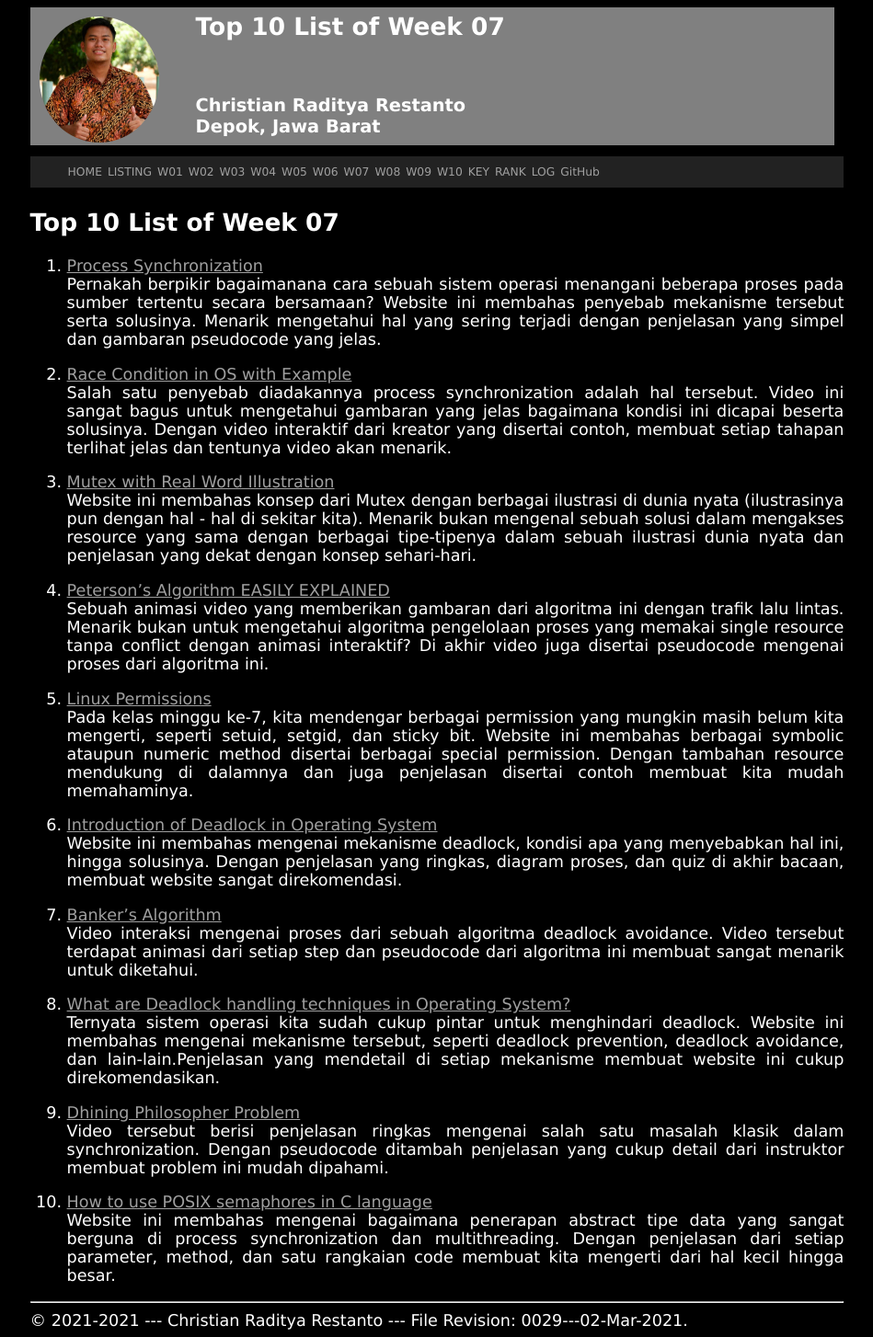
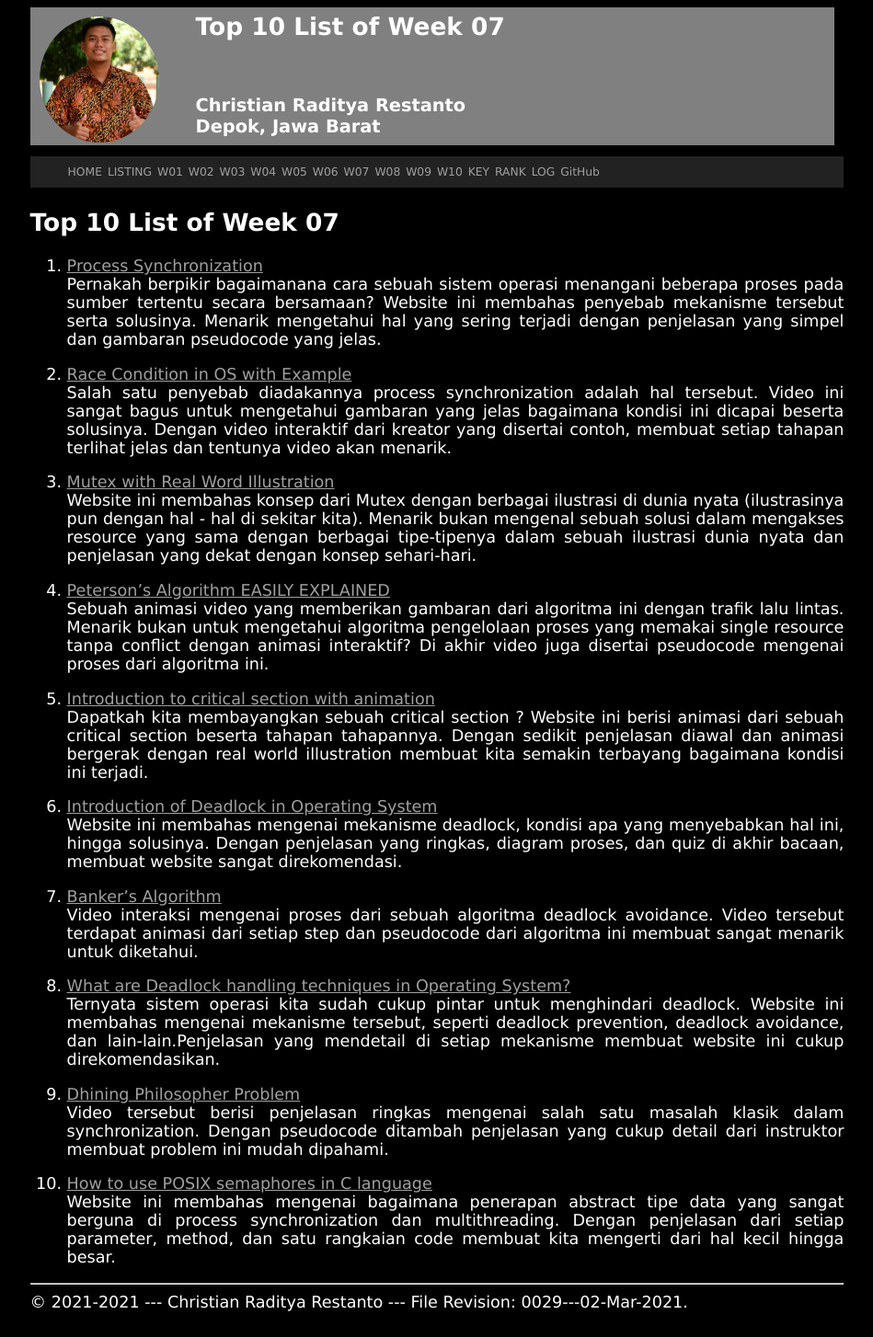
Before and after one commit to radityarestan/os211, a Jekyll site: the page built from w07.md, in a window 1280 px wide. Shown: the whole page at 92% size, without its empty margins (165-1114 px from the left). Built offline with Jekyll 4.4.1, drawn with Linux system fonts in a browser that asks for light colours; our own code applies the rules of GitHub Pages for plain Markdown files.

Commit message:
OS211 radityarestan

```diff
--- a/w07.md
+++ b/w07.md
@@ -18,8 +18,8 @@ dalam sebuah ilustrasi dunia nyata dan penjelasan yang dekat dengan konsep sehar
 4. [Peterson's Algorithm EASILY EXPLAINED](https://www.youtube.com/watch?v=r3Ma_4_vF2s)<br>
 Sebuah animasi video yang memberikan gambaran dari algoritma ini dengan trafik lalu lintas. Menarik bukan untuk mengetahui algoritma pengelolaan proses yang memakai single resource tanpa conflict dengan animasi interaktif? Di akhir video juga disertai pseudocode mengenai proses dari algoritma ini.
 
-5. [Linux Permissions](https://www.redhat.com/sysadmin/suid-sgid-sticky-bit)<br>
-Pada kelas minggu ke-7, kita mendengar berbagai permission yang mungkin masih belum kita mengerti, seperti setuid, setgid, dan sticky bit. Website ini membahas berbagai symbolic ataupun numeric method disertai berbagai special permission. Dengan tambahan resource mendukung di dalamnya dan juga penjelasan disertai contoh membuat kita mudah memahaminya.
+5. [Introduction to critical section with animation](https://tuxthink.blogspot.com/2013/07/introduction-to-critical-section-with.html)<br>
+Dapatkah kita membayangkan sebuah critical section ? Website ini berisi animasi dari sebuah critical section beserta tahapan tahapannya. Dengan sedikit penjelasan diawal dan animasi bergerak dengan real world illustration membuat kita semakin terbayang bagaimana kondisi ini terjadi.
 
 6. [Introduction of Deadlock in Operating System](https://www.geeksforgeeks.org/introduction-of-deadlock-in-operating-system/)<br>
 Website ini membahas mengenai mekanisme deadlock, kondisi apa yang menyebabkan hal ini, hingga solusinya. Dengan penjelasan yang ringkas, diagram proses, dan quiz di akhir bacaan, membuat website sangat direkomendasi.
```
Also changed, not shown: 7 other files.
